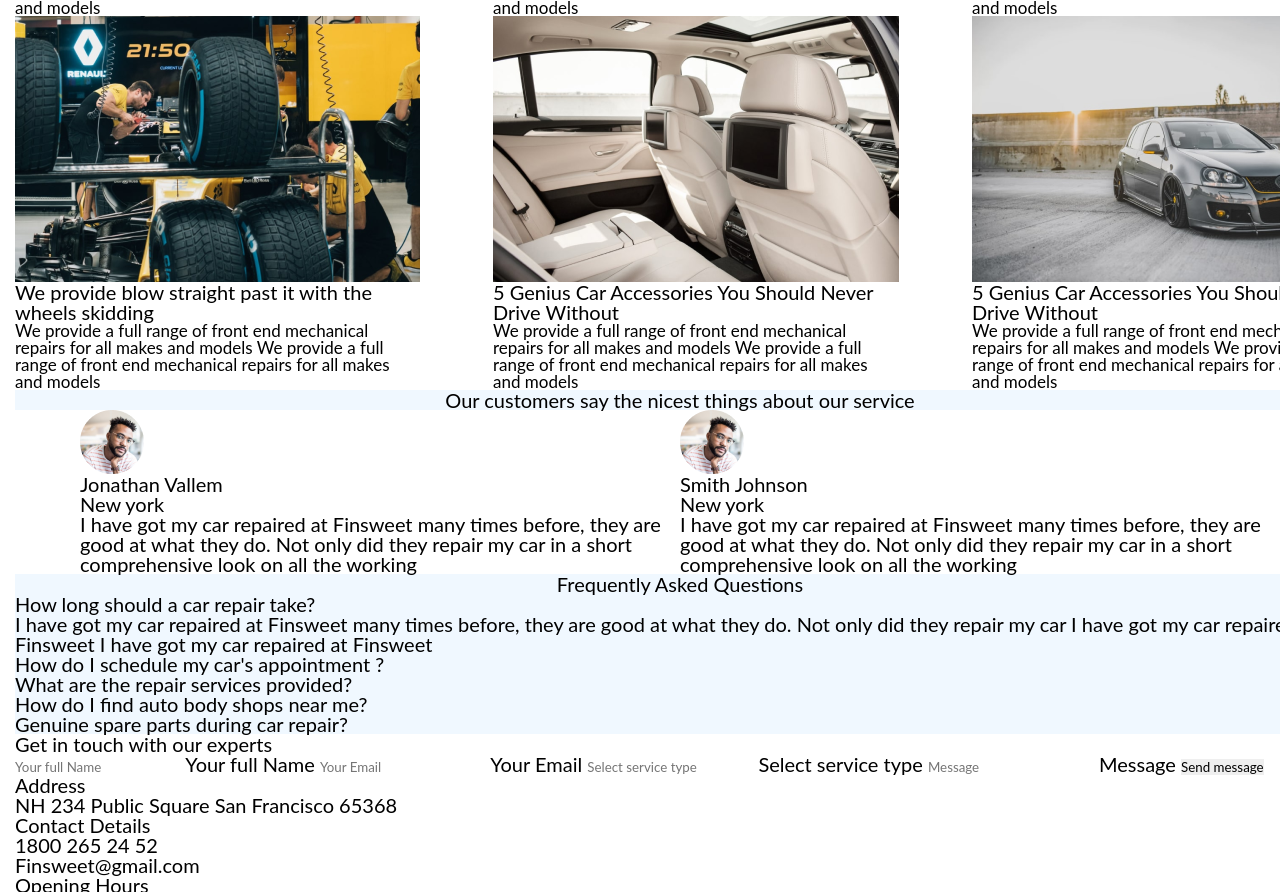
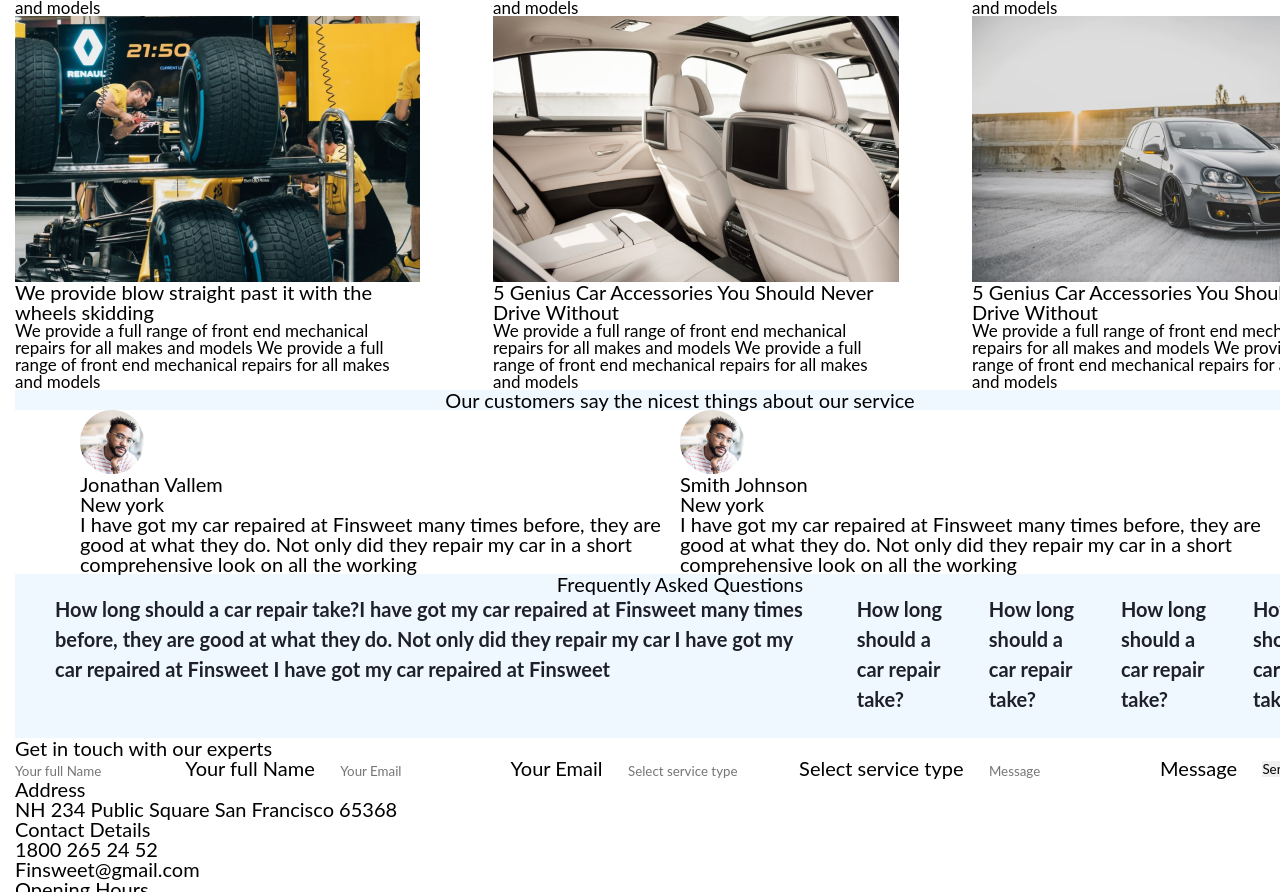
Before and after one commit to Butvin298/learn, a plain HTML site: page Макет для параллельного прохождения/index.html in a window 1280 px wide. Shown: the part 3025-3917 px from the top of the page. Drawn offline with nearby package versions, Linux system fonts and the light colour scheme; files whose address does not match are found by name.

Commit message:
Запушил 20.01.2024

```diff
--- a/Макет для параллельного прохождения/asset/css/style.css
+++ b/Макет для параллельного прохождения/asset/css/style.css
@@ -440,16 +440,71 @@
 
 
 /* ============================== Fraquently Asked Questions ============================== */
-.header_ask{
+.frequently {
+    background-color: aliceblue;
+}
+
+.ask_header{
     display: flex;
     justify-content: center;
 }
-.frequently {
-    background-color: aliceblue;
+
+.ask_center{
+    margin-bottom: 24px;
 }
+
 .frequently_asked {
+    display: block;
+    padding-left: 40px;
+}
 
+.frequently_asked1{
+    font-weight: 700;
+    font-size: 20px;
+    line-height: 150%;
+    color: #1E212C;
+    position: relative;
 }
+/*
+.program__acc-head span {
+    font-weight: 400;
+    color: #FF3F3A;
+  }
+
+  .program__acc-head::before,
+  .program__acc-head::after {
+    content: "";
+    position: absolute;
+    top: 50%;
+    left: -40px;
+    width: 18px;
+    height: 2px;
+    background-color: #FF3F3A;
+    border-radius: 2px;
+  }
+
+  .program__acc-head::after {
+    transform: rotate(90deg);
+    transition: all .3s;
+  }
+
+  .program__acc-text {
+    margin-top: 16px;
+  }
+
+  .program__acc-link--active .program__acc-head::after {
+    transform: rotate(0deg);
+  }
+
+  .program__image {
+    flex-shrink: 0;
+  }
+
+  .program__image img {
+    width: 100%;
+    height: 100%;
+  }
+*/
 
 /* ============================== Get in touch with our experts ============================== */
 
@@ -460,7 +515,9 @@
 
 }
 .form {
-
+    display: flex;
+    align-items: center;
+    justify-content: space-between;
 }
 .form_label {
 
--- a/Макет для параллельного прохождения/index.html
+++ b/Макет для параллельного прохождения/index.html
@@ -74,7 +74,9 @@
                                     </a>
                                     <div class="text">
                                         <p>We are open</p>
-                                        <p><h4>Monday to Friday 9:00 AM to 10:00 AM</h4></p>
+                                        <p>
+                                        <h4>Monday to Friday 9:00 AM to 10:00 AM</h4>
+                                        </p>
                                     </div>
 
                                 </div>
@@ -231,16 +233,36 @@
                             <h1>Brands we Serve</h1>
                         </div>
                         <div class="serve">
-                        <div class="brands_we_serve"><img src="/learn/Макет для параллельного прохождения/asset/img/logoipsum1/logoipsum2.png" alt="logoipsum">logoipsum</div>
-                        <div class="brands_we_serve"><img src="/learn/Макет для параллельного прохождения/asset/img/logoipsum2/Vector(3).png" alt="logoipsum">logoipsum</div>
-                        <div class="brands_we_serve"><img src="/learn/Макет для параллельного прохождения/asset/img/logoipsum3/Vector(2).png" alt="logoipsum">logoipsum</div>
-                        <div class="brands_we_serve"><img src="/learn/Макет для параллельного прохождения/asset/img/logoipsum4/Vector(2).png" alt="logoipsum">logoipsum</div>
-                        <div class="brands_we_serve"><img src="/learn/Макет для параллельного прохождения/asset/img/logoipsum5/Vector(2).png" alt="logoipsum">logoipsum</div>
-                        <div class="brands_we_serve"><img src="/learn/Макет для параллельного прохождения/asset/img/logoipsum1/logoipsum2.png" alt="logoipsum">logoipsum</div>
-                        <div class="brands_we_serve"><img src="/learn/Макет для параллельного прохождения/asset/img/logoipsum2/Vector(3).png" alt="logoipsum">logoipsum</div>
-                        <div class="brands_we_serve"><img src="/learn/Макет для параллельного прохождения/asset/img/logoipsum3/Vector(2).png" alt="logoipsum">logoipsum</div>
-                        <div class="brands_we_serve"><img src="/learn/Макет для параллельного прохождения/asset/img/logoipsum4/Vector(2).png" alt="logoipsum">logoipsum</div>
-                        <div class="brands_we_serve"><img src="/learn/Макет для параллельного прохождения/asset/img/logoipsum5/Vector(2).png" alt="logoipsum">logoipsum</div>
+                            <div class="brands_we_serve"><img
+                                    src="/learn/Макет для параллельного прохождения/asset/img/logoipsum1/logoipsum2.png"
+                                    alt="logoipsum">logoipsum</div>
+                            <div class="brands_we_serve"><img
+                                    src="/learn/Макет для параллельного прохождения/asset/img/logoipsum2/Vector(3).png"
+                                    alt="logoipsum">logoipsum</div>
+                            <div class="brands_we_serve"><img
+                                    src="/learn/Макет для параллельного прохождения/asset/img/logoipsum3/Vector(2).png"
+                                    alt="logoipsum">logoipsum</div>
+                            <div class="brands_we_serve"><img
+                                    src="/learn/Макет для параллельного прохождения/asset/img/logoipsum4/Vector(2).png"
+                                    alt="logoipsum">logoipsum</div>
+                            <div class="brands_we_serve"><img
+                                    src="/learn/Макет для параллельного прохождения/asset/img/logoipsum5/Vector(2).png"
+                                    alt="logoipsum">logoipsum</div>
+                            <div class="brands_we_serve"><img
+                                    src="/learn/Макет для параллельного прохождения/asset/img/logoipsum1/logoipsum2.png"
+                                    alt="logoipsum">logoipsum</div>
+                            <div class="brands_we_serve"><img
+                                    src="/learn/Макет для параллельного прохождения/asset/img/logoipsum2/Vector(3).png"
+                                    alt="logoipsum">logoipsum</div>
+                            <div class="brands_we_serve"><img
+                                    src="/learn/Макет для параллельного прохождения/asset/img/logoipsum3/Vector(2).png"
+                                    alt="logoipsum">logoipsum</div>
+                            <div class="brands_we_serve"><img
+                                    src="/learn/Макет для параллельного прохождения/asset/img/logoipsum4/Vector(2).png"
+                                    alt="logoipsum">logoipsum</div>
+                            <div class="brands_we_serve"><img
+                                    src="/learn/Макет для параллельного прохождения/asset/img/logoipsum5/Vector(2).png"
+                                    alt="logoipsum">logoipsum</div>
                         </div>
 
                     </div>
@@ -265,33 +287,44 @@
                             <div class="post_info">
                                 <img src="/learn/Макет для параллельного прохождения/asset/img/Our blog/1.png" alt="">
                                 <h4>5 Genius Car Accessories You Should Never Drive Without</h4>
-                                <p id="post_text">We provide a full range of front end mechanical repairs for all makes and models We
+                                <p id="post_text">We provide a full range of front end mechanical repairs for all makes
+                                    and models We
                                     provide a full range of front end mechanical repairs for all makes and models</p>
                             </div>
                             <div class="post_info">
                                 <img src="/learn/Макет для параллельного прохождения/asset/img/Our blog/2.png" alt="">
                                 <h4>5 Genius Car Accessories You Should Never Drive Without</h4>
-                                <p id="post_text">We provide a full range of front end mechanical repairs for all makes and models We provide a full range of front end mechanical repairs for all makes and models</p>
+                                <p id="post_text">We provide a full range of front end mechanical repairs for all makes
+                                    and models We provide a full range of front end mechanical repairs for all makes and
+                                    models</p>
                             </div>
                             <div class="post_info">
                                 <img src="/learn/Макет для параллельного прохождения/asset/img/Our blog/3.png" alt="">
                                 <h4>We provide blow straight past it with the wheels skidding</h4>
-                                <p id="post_text">We provide a full range of front end mechanical repairs for all makes and models We provide a full range of front end mechanical repairs for all makes and models</p>
+                                <p id="post_text">We provide a full range of front end mechanical repairs for all makes
+                                    and models We provide a full range of front end mechanical repairs for all makes and
+                                    models</p>
                             </div>
                             <div class="post_info">
                                 <img src="/learn/Макет для параллельного прохождения/asset/img/Our blog/4.png" alt="">
                                 <h4>We provide blow straight past it with the wheels skidding</h4>
-                                <p id="post_text">We provide a full range of front end mechanical repairs for all makes and models We provide a full range of front end mechanical repairs for all makes and models</p>
+                                <p id="post_text">We provide a full range of front end mechanical repairs for all makes
+                                    and models We provide a full range of front end mechanical repairs for all makes and
+                                    models</p>
                             </div>
                             <div class="post_info">
                                 <img src="/learn/Макет для параллельного прохождения/asset/img/Our blog/5.png" alt="">
                                 <h4>5 Genius Car Accessories You Should Never Drive Without</h4>
-                                <p id="post_text">We provide a full range of front end mechanical repairs for all makes and models We provide a full range of front end mechanical repairs for all makes and models</p>
+                                <p id="post_text">We provide a full range of front end mechanical repairs for all makes
+                                    and models We provide a full range of front end mechanical repairs for all makes and
+                                    models</p>
                             </div>
                             <div class="post_info">
                                 <img src="/learn/Макет для параллельного прохождения/asset/img/Our blog/6.png" alt="">
                                 <h4>5 Genius Car Accessories You Should Never Drive Without</h4>
-                                <p id="post_text">We provide a full range of front end mechanical repairs for all makes and models We provide a full range of front end mechanical repairs for all makes and models</p>
+                                <p id="post_text">We provide a full range of front end mechanical repairs for all makes
+                                    and models We provide a full range of front end mechanical repairs for all makes and
+                                    models</p>
                             </div>
                         </div>
                     </div>
@@ -308,7 +341,8 @@
                         <div class="people">
                             <div class="first_people">
                                 <div class="name_text">
-                                    <img src="/learn/Макет для параллельного прохождения/asset/img/Jonathan Vallem.png" alt="photo">
+                                    <img src="/learn/Макет для параллельного прохождения/asset/img/Jonathan Vallem.png"
+                                        alt="photo">
                                     <p>Jonathan Vallem</p>
                                     <p>New york</p>
                                 </div>
@@ -321,8 +355,10 @@
                             </div class="name_text">
                             <div class="second_people">
                                 <div>
-                                    <img src="/learn/Макет для параллельного прохождения/asset/img/Jonathan Vallem.png" alt="photo">
-                                    <p>Smith Johnson<p>
+                                    <img src="/learn/Макет для параллельного прохождения/asset/img/Jonathan Vallem.png"
+                                        alt="photo">
+                                    <p>Smith Johnson
+                                    <p>
                                     <p>New york</p>
                                 </div>
                                 <div>
@@ -341,27 +377,49 @@
             <section>
                 <div class="container">
                     <div class="frequently">
-                        <div class="header_ask">
+                        <div class="ask_header">
                             <h2>Frequently Asked Questions</h2>
                         </div>
-                        <div class="frequently_asked">
-                            <h4>How long should a car repair take?</h4>
-                            <p>I have got my car repaired at Finsweet many times before, they are good at what they do. Not only did they repair my car I have got my car repaired at Finsweet I have got my car repaired at Finsweet</p>
+                        <ul class="ask_header">
+                            <li class="ask_center">
+                                <a class="frequently_asked" href="#">
+                                    <div class="frequently_asked1">
+                                        <span>How long should a car repair take?</span>I have got my car repaired at Finsweet many times before, they are good at what they
+                                        do. Not only did they repair my car I have got my car repaired at Finsweet I have
+                                        got my car repaired at Finsweet
                                     </div>
-                        <div class="frequently_asked">
-                            <h4>How do I schedule my car's appointment ?</h4>
+                                </a>
+                            </li>
+                            <li class="ask_center">
+                                <a class="frequently_asked" href="#">
+                                    <div class="frequently_asked1">
+                                        How long should a car repair take?
                                     </div>
-                        <div class="frequently_asked">
-                            <h4>What are the repair services provided?</h4>
+                                </a>
+                            </li>
+                            <li class="ask_center">
+                                <a class="frequently_asked" href="#">
+                                    <div class="frequently_asked1">
+                                        How long should a car repair take?
                                     </div>
-                        <div class="frequently_asked">
-                            <h4>How do I find auto body shops near me?</h4>
+                                </a>
+                            </li>
+                            <li class="ask_center">
+                                <a class="frequently_asked" href="#">
+                                    <div class="frequently_asked1">
+                                        How long should a car repair take?
                                     </div>
-                        <div class="frequently_asked">
-                            <h4>Genuine spare parts during car repair?</h4>
+                                </a>
+                            </li>
+                            <li class="ask_center">
+                                <a class="frequently_asked" href="#">
+                                    <div class="frequently_asked1">
+                                        How long should a car repair take?
                                     </div>
+                                </a>
+                            </li>
+                        </ul>
                     </div>
-
                 </div>
             </section>
 
@@ -372,7 +430,7 @@
                         <div class="Get_in_touch">
                             <h1>Get in touch with our experts</h1>
                         </div>
-                            <div class="form">  <!--From registration-->
+                        <div class="form"> <!--From registration-->
                             <label class="form_label">
                                 <input type="" class="from_input" placeholder="Your full Name">
                                 Your full Name
@@ -394,16 +452,16 @@
                         <div class="address"><!--Address-->
                             <div>
                                 <p>Address</p>
-                                    <h3>NH 234   Public Square San Francisco  65368</h3>
+                                <h3>NH 234 Public Square San Francisco 65368</h3>
                             </div>
                             <div>
-                                    <p>Contact  Details</p>
+                                <p>Contact Details</p>
                                 <h3>1800 265 24 52</h3>
                                 <h3>Finsweet@gmail.com</h3>
                             </div>
                             <div>
                                 <p>Opening Hours</p>
-                                    <h3>Monday to Friday 9:00 AM to  10:00  AM</h3>
+                                <h3>Monday to Friday 9:00 AM to 10:00 AM</h3>
                             </div>
                         </div>
                         <div class="map"><!--Map-->
@@ -420,7 +478,7 @@
             <footer class="footer_top">
                 <div class="container">
                     <div footer_top>
-                        <h1>Get in touch with us for your  service</h1>
+                        <h1>Get in touch with us for your service</h1>
                     </div>
                     <div class="social_network">
                         <img src="" alt="facebook">
@@ -435,7 +493,7 @@
                         </div>
                         <div>
                             <p>Address</p>
-                            <h2>NH 234   Public Square San Francisco  65368</h2>
+                            <h2>NH 234 Public Square San Francisco 65368</h2>
                         </div>
                         <div>
                             <p>We are open</p>
```
Lines whose indentation alone changed are shown as unchanged.
